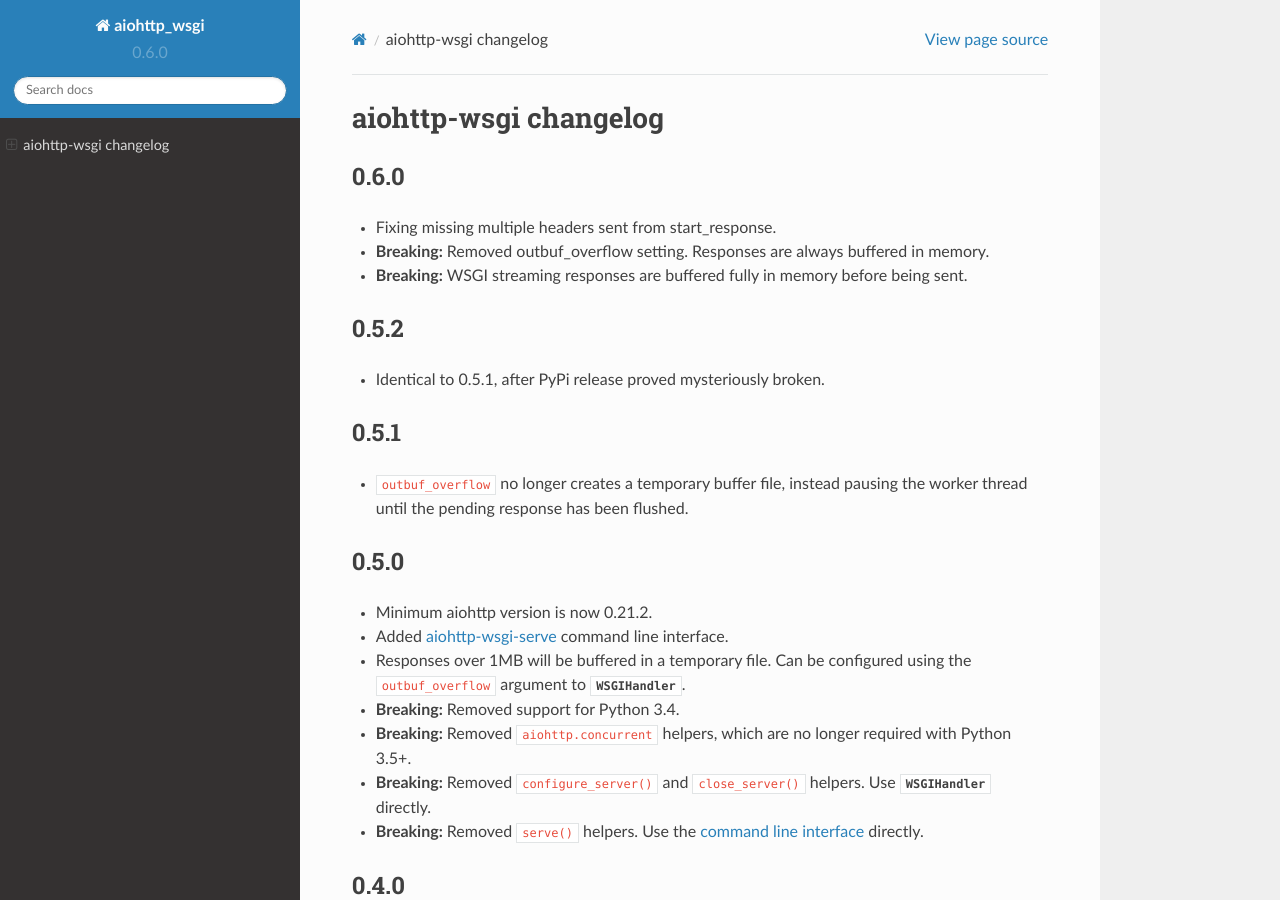
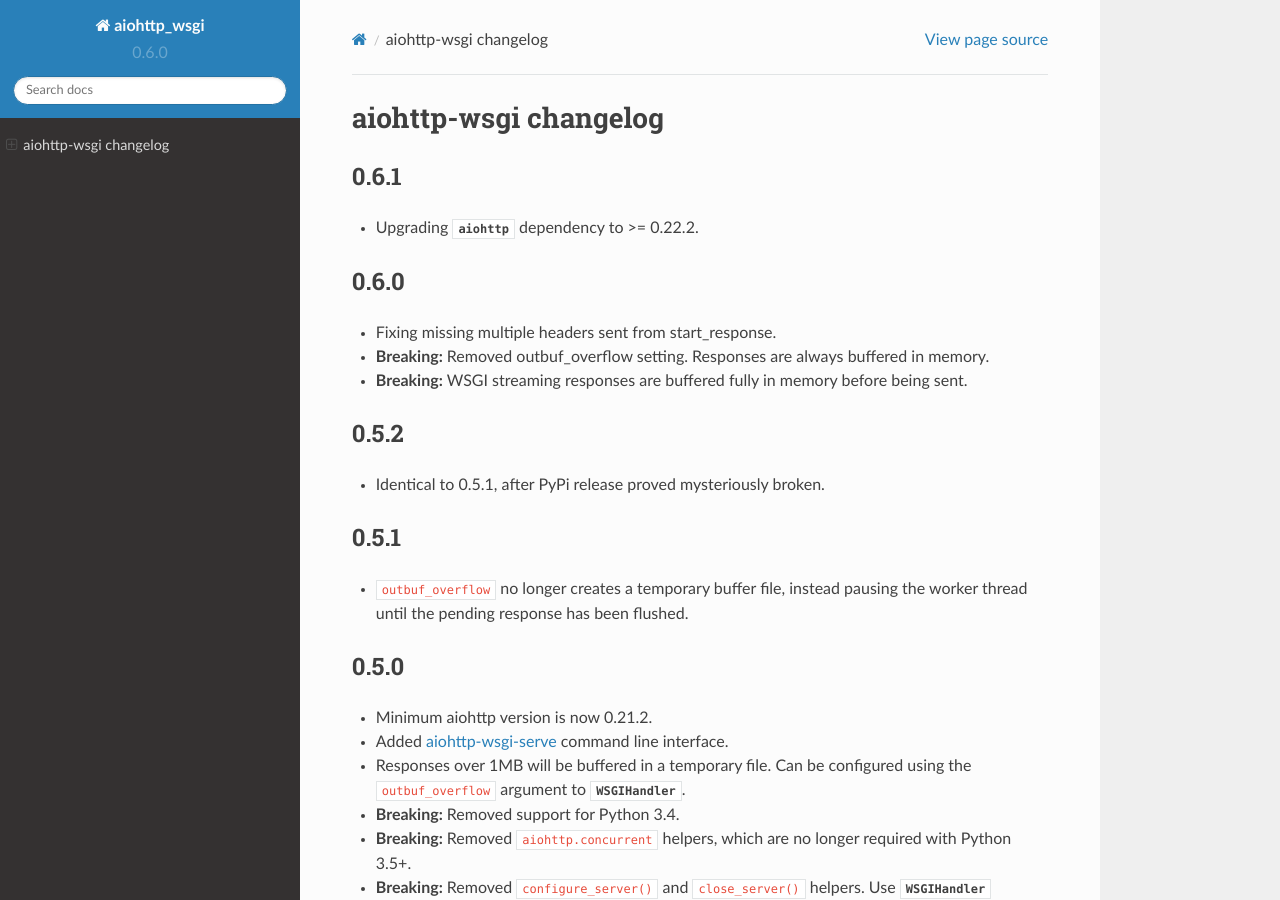
Before and after one commit to etianen/aiohttp-wsgi, a Sphinx documentation site: the page built from docs/changelog.rst, in a window 1280 px wide and 900 px high. Built offline with Sphinx 7.4.7 and the Read the Docs theme 2.0.0, drawn with Linux system fonts in a browser that asks for light colours.

Commit message:
Upgrading aiohttp dependency to >= 0.22.2

```diff
--- a/docs/changelog.rst
+++ b/docs/changelog.rst
@@ -2,6 +2,12 @@
 ======================
 
 .. currentmodule:: aiohttp_wsgi
+
+
+0.6.1
+-----
+
+-   Upgrading :mod:`aiohttp` dependency to >= 0.22.2.
 
 
 0.6.0
--- a/setup.py
+++ b/setup.py
@@ -12,7 +12,7 @@
     url="https://github.com/etianen/aiohttp-wsgi",
     packages=find_packages(exclude=("tests",)),
     install_requires=[
-        "aiohttp>=0.21.6,<0.22",
+        "aiohttp>=0.22.2,<0.23",
     ],
     entry_points={
         "console_scripts": ["aiohttp-wsgi-serve=aiohttp_wsgi.__main__:main"],
```
